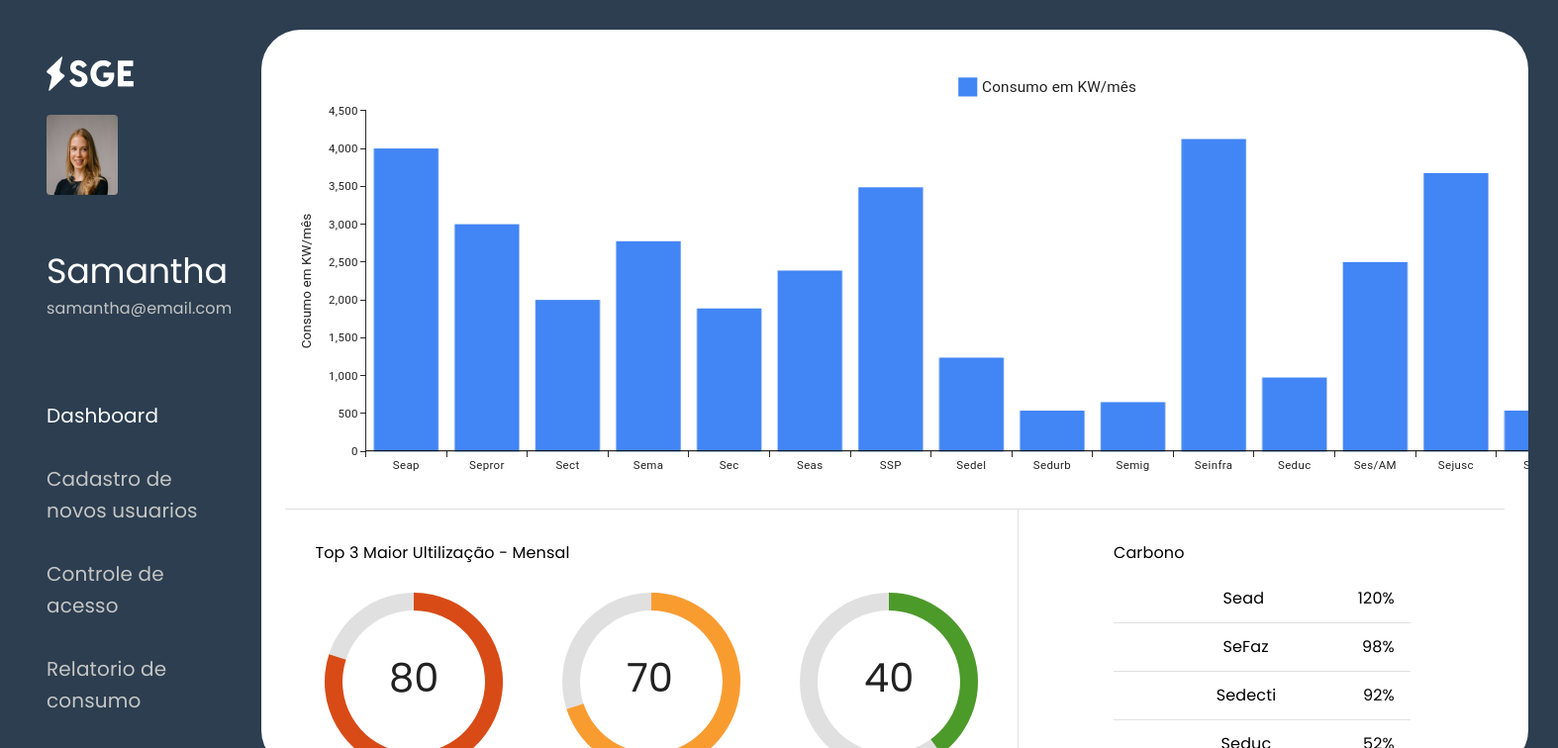
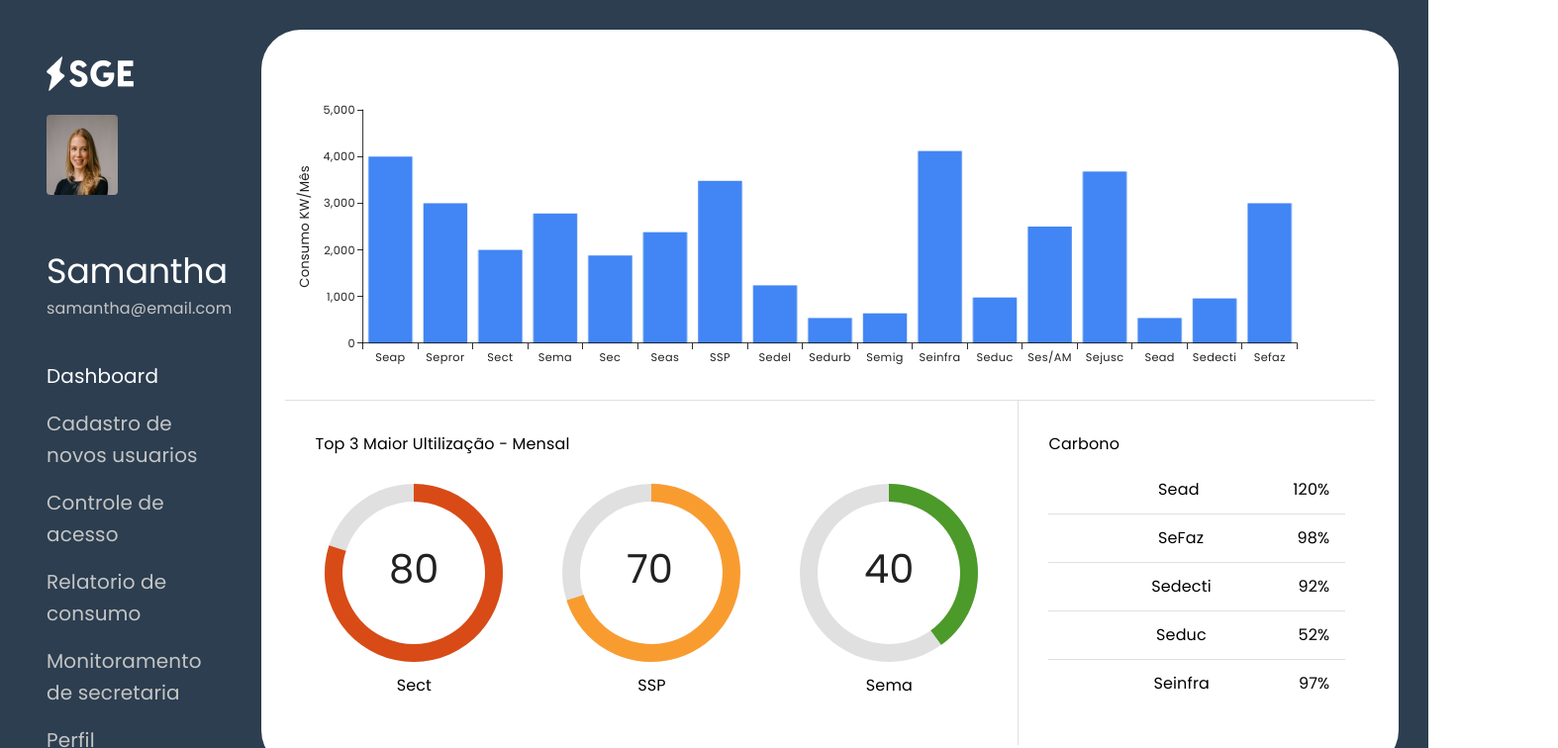
Before and after one commit to Gestao-Energia/Front-end, a React (Vite) app: page /dashboard in a window 1280 px wide. Shown: the top 756 px of the page at 99% size, 1574 px wide, since content can reach past the window. Built offline with nearby package versions, Linux system fonts and the light colour scheme.

Commit message:
feat: improve layou responsiveness

```diff
--- a/src/components/SideBar.tsx
+++ b/src/components/SideBar.tsx
@@ -1,51 +1,76 @@
-import { NavLink } from 'react-router-dom'
-import { Avatar, Stack, Typography } from '@mui/material'
-import logo from '../assets/logo.png'
-import ProFileImage from '../assets/DefaultProfileImage.png'
+import { NavLink } from "react-router-dom";
+import { Avatar, Stack, Typography } from "@mui/material";
+import logo from "../assets/logo.png";
+import ProFileImage from "../assets/DefaultProfileImage.png";
 
 export default function SideBar() {
   const navOptions = [
-    { route: '/dashboard', label: 'Dashboard' },
-    { route: '/register', label: 'Cadastro de novos usuarios' },
-    { route: '/accessControl', label: 'Controle de acesso' },
-    { route: '/report', label: 'Relatorio de consumo' },
-    { route: '/monitoring', label: 'Monitoramento de secretaria' },
-    { route: '/profile', label: 'Perfil' }
+    { route: "/dashboard", label: "Dashboard" },
+    { route: "/register", label: "Cadastro de novos usuarios" },
+    { route: "/accessControl", label: "Controle de acesso" },
+    { route: "/report", label: "Relatorio de consumo" },
+    { route: "/monitoring", label: "Monitoramento de secretaria" },
+    { route: "/profile", label: "Perfil" },
   ];
 
   return (
-    <aside style={
-      {backgroundColor: '#2C3E50', display:'flex', flexDirection:'column', padding: '57px 0px 0px 47px', height: 'calc(100vh - 57px)', width:250, color: '#FFF'}}>
+    <aside
+      style={{
+        backgroundColor: "#2C3E50",
+        display: "flex",
+        flexDirection: "column",
+        padding: "57px 0px 0px 47px",
+        height: "calc(100vh - 57px)",
+        width: 250,
+        color: "#FFF",
+      }}
+    >
+      <img
+        src={logo}
+        alt="Logo"
+        style={{ width: 88, height: 35, marginBottom: 24 }}
+      />
 
-      <img src={logo} alt="Logo"  style={{width: 88, height: 35, marginBottom: 24}}/>
+      <section className="user-info">
+        <Avatar
+          variant="rounded"
+          src={ProFileImage}
+          sx={{ width: 72, height: 81, marginBottom: 7 }}
+        />
 
-      <section className='user-info'>
-        <Avatar variant='rounded' src={ProFileImage} sx={{ width: 72, height: 81, marginBottom: 7 }} />
-
-        <div className='information'>
-          <Typography variant='h2' sx={{marginBottom: '5px', color: '#FFF', fontSize:35}}>Samantha</Typography>
-          <Typography variant='body1' sx={{color: '#c5c5c5'}}>samantha@email.com</Typography>
+        <div className="information">
+          <Typography
+            variant="h2"
+            sx={{ marginBottom: "5px", color: "#FFF", fontSize: 35 }}
+          >
+            Samantha
+          </Typography>
+          <Typography variant="body1" sx={{ color: "#c5c5c5" }}>
+            samantha@email.com
+          </Typography>
         </div>
-
       </section>
 
-      <Stack direction={'column'} gap={4} sx={{marginTop: 10}}>
-        {navOptions.map(option => (
+      <Stack
+        direction={"column"}
+        gap={{ xs: 4, sm: 2, md: 2 }}
+        mt={{ xs: 4, sm: 2, md: 5 }}
+      >
+        {navOptions.map((option) => (
           <NavLink
+          key={option.route}
             to={option.route}
             style={({ isActive }) => {
-              return ({
-                color: isActive ? '#FFF' : '#c5c5c5',
-                textDecoration: "none"
-              });
+              return {
+                color: isActive ? "#FFF" : "#c5c5c5",
+                textDecoration: "none",
+              };
             }}
           >
-            <Typography variant='h6' >
-              {option.label}
-            </Typography>
+            <Typography variant="h6">{option.label}</Typography>
           </NavLink>
         ))}
       </Stack>
     </aside>
-  )
+  );
 }
--- a/src/layout/defaultLayout.css
+++ b/src/layout/defaultLayout.css
@@ -1,6 +1,7 @@
 *{
     margin: 0;
     padding: 0;
+    font-family: "Poppins";
 }
 
 .main-application {
--- a/src/pages/Dashboard/components/BarChart.tsx
+++ b/src/pages/Dashboard/components/BarChart.tsx
@@ -1,52 +1,72 @@
-import { axisClasses, BarChart } from "@mui/x-charts";
+import {
+  axisClasses,
+  BarPlot,
+  ChartsXAxis,
+  ChartsYAxis,
+  ResponsiveChartContainer,
+} from "@mui/x-charts";
 
 export default function BarChartGraph() {
-    const chartData = [4000, 3000, 2000, 2780, 1890, 2390, 3490, 1237, 543, 645, 4122, 978, 2500, 3678, 543, 970, 3000];
+  const chartData = [
+    4000, 3000, 2000, 2780, 1890, 2390, 3490, 1237, 543, 645, 4122, 978, 2500,
+    3678, 543, 970, 3000,
+  ];
 
   const xLabels = [
-        'Seap',
-        'Sepror',
-        'Sect',
-        'Sema',
-        'Sec',
-        'Seas',
-        'SSP',
-        'Sedel',
-        'Sedurb',
-        'Semig',
-        'Seinfra',
-        'Seduc',
-        'Ses/AM',
-        'Sejusc',
-        'Sead',
-        'Sedecti',
-        'Sefaz',
+    "Seap",
+    "Sepror",
+    "Sect",
+    "Sema",
+    "Sec",
+    "Seas",
+    "SSP",
+    "Sedel",
+    "Sedurb",
+    "Semig",
+    "Seinfra",
+    "Seduc",
+    "Ses/AM",
+    "Sejusc",
+    "Sead",
+    "Sedecti",
+    "Sefaz",
   ];
 
   const chartSetting = {
     yAxis: [
       {
-                label: 'Consumo em KW/mês',
+        label: "Consumo em KW/mês",
       },
     ],
-        width: 1550,
-        height: 460,
-        colors: ['#4285F4'],
+    colors: ["#4285F4"],
     sx: {
-            padding: '10px',
+      padding: "10px",
       [`.${axisClasses.left} .${axisClasses.label}`]: {
-                transform: 'translate(-30px, 0)',
+        transform: "translate(-30px, 0)",
       },
     },
   };
 
   return (
-        <BarChart
-            xAxis={[{ data: xLabels, scaleType: 'band' }]}
+    <ResponsiveChartContainer
+      {...chartSetting}
       series={[
-                { data: chartData, label: 'Consumo em KW/mês', id: 'pvId' },
+        {
+          type: "bar",
+          data: chartData,
+        },
       ]}
-            {...chartSetting}
-        />
-    )
+      xAxis={[
+        {
+          data: xLabels,
+          scaleType: "band",
+          id: "x-axis-id",
+        },
+      ]}
+    >
+      <BarPlot />
+      <ChartsXAxis position="bottom" axisId="x-axis-id" />
+      <ChartsYAxis label="Consumo KW/Mês" position="left" />
+    </ResponsiveChartContainer>
+  );
 }
--- a/src/pages/Dashboard/components/GaugeGraph.tsx
+++ b/src/pages/Dashboard/components/GaugeGraph.tsx
@@ -1,49 +1,47 @@
-import { gaugeClasses, GaugeContainer, GaugeReferenceArc, GaugeValueArc } from "@mui/x-charts";
-import { animate, useInView, useIsomorphicLayoutEffect } from "framer-motion";
-import { useRef } from "react";
+import {
+  gaugeClasses,
+  GaugeContainer,
+  GaugeReferenceArc,
+  GaugeValueArc,
+} from "@mui/x-charts";
+import { useInView, useIsomorphicLayoutEffect } from "framer-motion";
+import { useRef, useState } from "react";
 
 interface GaugeGraphProps {
-    color?: string
-    width?: number,
-    height?: number,
-    value: number,
-    labelSize?: number
+  color?: string;
+  width?: number;
+  height?: number;
+  value: number;
+  labelSize?: number;
 }
 
-export default function GaugeGraph({ color, width, height, value, labelSize }: GaugeGraphProps) {
+export default function GaugeGraph({
+  color,
+  width,
+  height,
+  value,
+  labelSize,
+}: GaugeGraphProps) {
   const ref = useRef<HTMLSpanElement>(null);
   const inView = useInView(ref, { once: true });
+  const [counter, setCounter] = useState<number>(0);
 
   useIsomorphicLayoutEffect(() => {
-    const element = ref.current;
-
-    if (!element) return;
-    if (!inView) return;
-
-    element.textContent = String(0);
-
-    if (window.matchMedia("(prefers-reduced-motion)").matches) {
-      element.textContent = String(value);
-      return;
+    let count = 0;
+    const interval = setInterval(() => {
+      if (count < value) {
+        count += 1;
+        setCounter(count);
+      } else {
+        clearInterval(interval);
       }
-
-    const controls = animate(0, value, {
-      duration: 1,
-      ease: "easeOut",
-      onUpdate(value) {
-        element.textContent = value.toFixed(0);
-      },
-    });
-
-    return () => {
-      controls.stop();
-    };
+    }, 10);
   }, [ref, inView, value]);
 
   const settings = {
     width: width ?? 200,
     height: height ?? 200,
-        value: value,
+    value: counter,
   };
 
   return (
@@ -54,13 +52,15 @@ export default function GaugeGraph({ color, width, height, value, labelSize }: G
           fontSize: labelSize ?? 40,
         },
         [`& .${gaugeClasses.referenceArc}`]: {
-                  fill: color ?? '#52b202',
+          fill: color ?? "#52b202",
         },
       })}
     >
       <GaugeReferenceArc />
-            <text x="75" y="110" font-family="Poppins" font-size={labelSize ?? 40} ref={ref}/>
-            <GaugeValueArc style={{fill: color ?? '#52b202'}} />
+      <text x="75" y="110" style={{ fontSize: labelSize ?? 40 }}>
+        {counter}
+      </text>
+      <GaugeValueArc style={{ fill: color ?? "#52b202" }} />
     </GaugeContainer>
   );
 }
--- a/src/pages/Dashboard/index.tsx
+++ b/src/pages/Dashboard/index.tsx
@@ -1,56 +1,68 @@
-import { Box, Divider, List, ListItem, ListItemText, Stack, Typography } from "@mui/material";
+import {
+  Box,
+  Divider,
+  List,
+  ListItem,
+  ListItemText,
+  Stack,
+  Typography,
+} from "@mui/material";
 import BarChartGraph from "./components/BarChart";
 import GaugeGraph from "./components/GaugeGraph";
 
 export default function Dashboard() {
   return (
     <>
+      <Box sx={{ height: "50%" }}>
         <BarChartGraph />
+      </Box>
       <Divider />
-            <Stack direction={"row"} width={'100%'} height={'390px'}>
-                <Box sx={{ flex: 1, padding: '30px' }}>
-                    <Typography mb={'16px'} variant="subtitle1">Top 3 Maior Ultilização - Mensal</Typography>
-                    <Stack direction={'row'} gap={5}>
+      <Stack direction={{ xs: "row", md: "row", sm: "column" }} flex={1}>
+        <Box sx={{ flex: 1, padding: "30px" }}>
+          <Typography mb={"16px"} variant="subtitle1">
+            Top 3 Maior Ultilização - Mensal
+          </Typography>
+          <Stack direction={"row"} gap={5}>
             <Stack alignItems={"center"}>
-                            <GaugeGraph value={80} color={'#D84B16'} />
+              <GaugeGraph value={80} color={"#D84B16"} />
               <Typography variant="subtitle1">Sect</Typography>
             </Stack>
             <Stack alignItems={"center"}>
-                            <GaugeGraph value={70} color={'#F99C30'} />
+              <GaugeGraph value={70} color={"#F99C30"} />
               <Typography variant="subtitle1">SSP</Typography>
             </Stack>
             <Stack alignItems={"center"}>
-                            <GaugeGraph value={40} color={'#4C9A2A '} />
+              <GaugeGraph value={40} color={"#4C9A2A "} />
               <Typography variant="subtitle1">Sema</Typography>
             </Stack>
-                    </Stack >
+          </Stack>
         </Box>
         <Divider orientation="vertical" flexItem />
-                <Box sx={{ flex: 1, padding: '30px' }}>
-                    <Box sx={{ width: '300px', margin: '0 auto' }}>
+        <Box sx={{ flex: 1, padding: "30px" }}>
+          <Box sx={{ width: "300px", margin: "0 auto" }}>
             <Typography variant="subtitle1">Carbono</Typography>
             <List>
-                            <ListItem sx={{ textAlign: 'right' }}>
+              <ListItem sx={{ textAlign: "right" }}>
                 <ListItemText primary="Sead" />
                 <ListItemText primary="120%" />
               </ListItem>
               <Divider />
-                            <ListItem sx={{ textAlign: 'right' }}>
+              <ListItem sx={{ textAlign: "right" }}>
                 <ListItemText primary="SeFaz" />
                 <ListItemText primary="98%" />
               </ListItem>
               <Divider />
-                            <ListItem sx={{ textAlign: 'right' }}>
+              <ListItem sx={{ textAlign: "right" }}>
                 <ListItemText primary="Sedecti" />
                 <ListItemText primary="92%" />
               </ListItem>
               <Divider />
-                            <ListItem sx={{ textAlign: 'right' }}>
+              <ListItem sx={{ textAlign: "right" }}>
                 <ListItemText primary="Seduc" />
                 <ListItemText primary="52%" />
               </ListItem>
               <Divider />
-                            <ListItem sx={{ textAlign: 'right' }}>
+              <ListItem sx={{ textAlign: "right" }}>
                 <ListItemText primary="Seinfra" />
                 <ListItemText primary="97%" />
               </ListItem>
@@ -59,5 +71,5 @@ export default function Dashboard() {
         </Box>
       </Stack>
     </>
-    )
+  );
 }
```
Also changed, not shown: 1 other file (tests, documents, lock files or other folders). Lines whose indentation alone changed are shown as unchanged.
